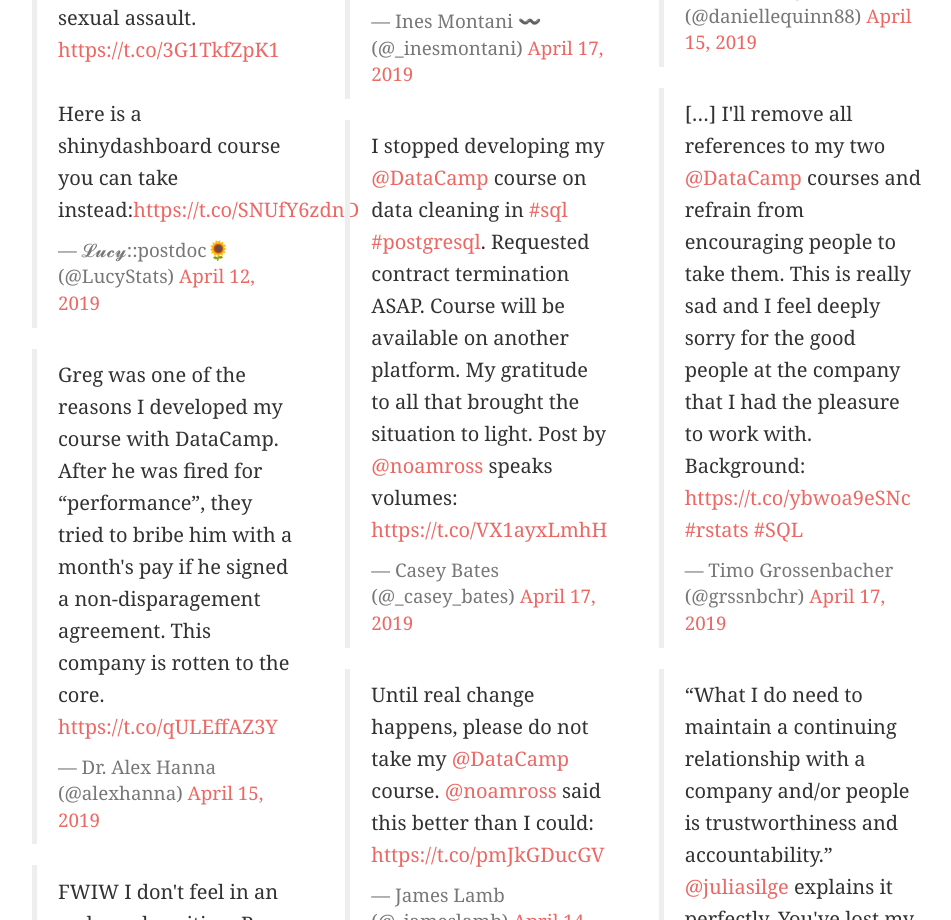
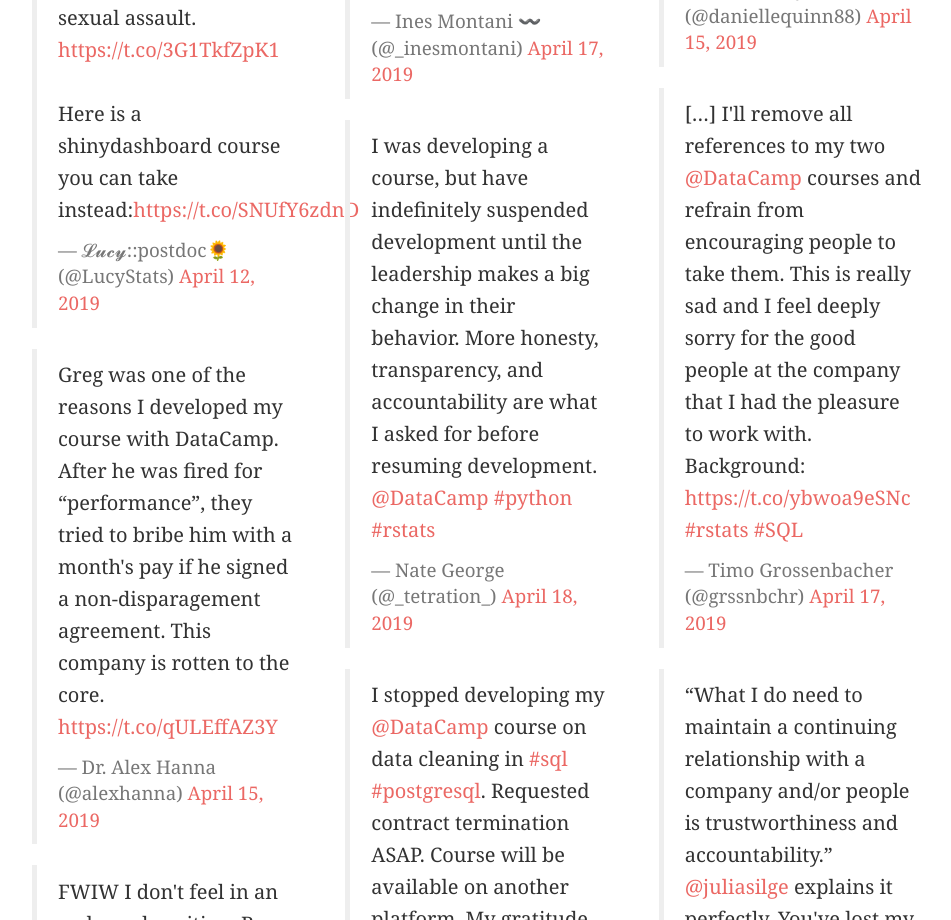
Before and after one commit to noamross/datacamp-sexual-assault, a plain HTML site: page index.html in a window 1280 px wide. Shown: the part 4432-5352 px from the top of the page, without its empty margins (153-1104 px from the left). Drawn offline with nearby package versions, Linux system fonts and the light colour scheme; some packages are replaced by stand-ins of ours.

Commit message:
Add Nate George

```diff
--- a/index.html
+++ b/index.html
@@ -340,6 +340,13 @@ Like many of you, I'm incredibly disappointed by DataCamp. I wanted to make a fr
 <script async src="https://platform.twitter.com/widgets.js" charset="utf-8"></script>
 <blockquote class="twitter-tweet" data-lang="en">
 <p lang="en" dir="ltr">
+I was developing a course, but have indefinitely suspended development until the leadership makes a big change in their behavior. More honesty, transparency, and accountability are what I asked for before resuming development. <a href="https://twitter.com/DataCamp?ref_src=twsrc%5Etfw"><span class="citation">@DataCamp</span></a> <a href="https://twitter.com/hashtag/python?src=hash&amp;ref_src=twsrc%5Etfw">#python</a> <a href="https://twitter.com/hashtag/rstats?src=hash&amp;ref_src=twsrc%5Etfw">#rstats</a>
+</p>
+— Nate George (<span class="citation">@_tetration_</span>) <a href="https://twitter.com/_tetration_/status/1118987968293875714?ref_src=twsrc%5Etfw">April 18, 2019</a>
+</blockquote>
+<script async src="https://platform.twitter.com/widgets.js" charset="utf-8"></script>
+<blockquote class="twitter-tweet" data-lang="en">
+<p lang="en" dir="ltr">
 I stopped developing my <a href="https://twitter.com/DataCamp?ref_src=twsrc%5Etfw"><span class="citation">@DataCamp</span></a> course on data cleaning in <a href="https://twitter.com/hashtag/sql?src=hash&amp;ref_src=twsrc%5Etfw">#sql</a> <a href="https://twitter.com/hashtag/postgresql?src=hash&amp;ref_src=twsrc%5Etfw">#postgresql</a>. Requested contract termination ASAP. Course will be available on another platform. My gratitude to all that brought the situation to light. Post by <a href="https://twitter.com/noamross?ref_src=twsrc%5Etfw"><span class="citation">@noamross</span></a> speaks volumes: <a href="https://t.co/VX1ayxLmhH">https://t.co/VX1ayxLmhH</a>
 </p>
 — Casey Bates (<span class="citation">@_casey_bates</span>) <a href="https://twitter.com/_casey_bates/status/1118326453718773760?ref_src=twsrc%5Etfw">April 17, 2019</a>
```
Also changed, not shown: 1 other file.
